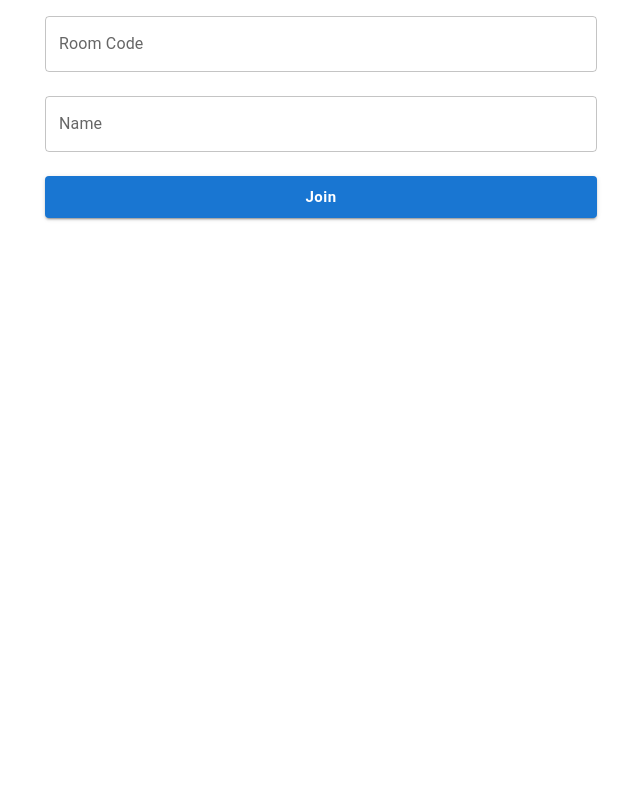
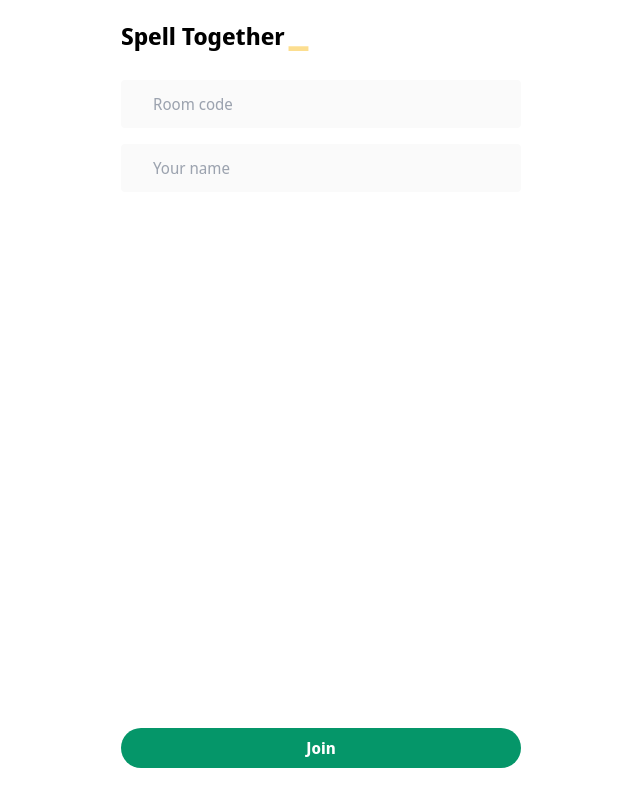
Before and after one commit to daltonscharff/spell-together, a Next.js app in the folder packages/web-client/: page / in a window 1280 px wide. Shown: the whole page, without its empty margins (319-959 px from the left). Built offline with nearby package versions, Linux system fonts and the light colour scheme.

Commit message:
exchanges mui for tailwindcss

```diff
--- /dev/null
+++ b/packages/web-client/components/Button.tsx
@@ -0,0 +1,15 @@
+import { FC, ReactChild, ReactChildren } from "react";
+
+type Props = {
+  children: ReactChildren | ReactChild;
+};
+
+const Button: FC<Props> = ({ children }) => {
+  return (
+    <button className="bg-emerald-600 text-white font-bold w-full py-2 rounded-full">
+      {children}
+    </button>
+  );
+};
+
+export default Button;
--- /dev/null
+++ b/packages/web-client/components/Header.tsx
@@ -0,0 +1,13 @@
+import { FC, useState } from "react";
+
+const Header: FC = () => {
+  const [blinker, setBlinker] = useState("▁");
+  return (
+    <div className="font-NotoSans text-2xl font-bold my-3">
+      <span>Spell Together</span>
+      <span className="text-amber-400 opacity-50 ml-1">{blinker}</span>
+    </div>
+  );
+};
+
+export default Header;
--- /dev/null
+++ b/packages/web-client/components/TextInput.tsx
@@ -0,0 +1,17 @@
+import { FC } from "react";
+
+type Props = {
+  placeholder?: string;
+};
+
+const TextInput: FC<Props> = ({ placeholder }) => {
+  return (
+    <input
+      type="text"
+      placeholder={placeholder}
+      className="w-full py-3 bg-zinc-50 rounded pl-8 pr-2"
+    />
+  );
+};
+
+export default TextInput;
--- a/packages/web-client/components/InputTextField.tsx
+++ b/packages/web-client/components/index/InputTextField.tsx
@@ -1,6 +1,4 @@
-import { Control } from "react-hook-form";
-import { Controller } from "react-hook-form";
-import TextField from "@mui/material/TextField";
+import { Controller, Control } from "react-hook-form";
 
 interface Props {
   name: string;
@@ -20,17 +18,9 @@ const InputTextField: React.FC<Props> = ({
   <Controller
     name={name}
     control={control}
+    // @ts-ignore
     render={({ field: { onChange, value }, fieldState: { invalid } }) => (
-      <TextField
-        label={label}
-        variant="outlined"
-        margin="normal"
-        value={value}
-        onChange={onChange}
-        error={invalid}
-        helperText={helperText}
-        fullWidth
-      />
+      <input type="text" value={value} onChange={onChange} />
     )}
     rules={rules}
   />
--- a/packages/web-client/pages/index.tsx
+++ b/packages/web-client/pages/index.tsx
@@ -1,11 +1,10 @@
 import type { NextPage } from "next";
 import { useRouter } from "next/router";
 import { useForm } from "react-hook-form";
-import Box from "@mui/material/Box";
-import Button from "@mui/material/Button";
-import Container from "@mui/material/Container";
-import CssBaseline from "@mui/material/CssBaseline";
-import InputTextField from "../components/InputTextField";
+import InputTextField from "../components/index/InputTextField";
+import Header from "../components/Header";
+import Button from "../components/Button";
+import TextInput from "../components/TextInput";
 
 const Home: NextPage = () => {
   const router = useRouter();
@@ -31,9 +30,15 @@ const Home: NextPage = () => {
   };
 
   return (
-    <Container component="main" maxWidth="sm">
-      <CssBaseline />
-      <Box component="form">
+    <div className="container max-w-md mx-auto h-screen pt-2 pb-8 px-6">
+      <div className="flex flex-col gap-4 h-full">
+        <Header />
+        <TextInput placeholder="Room code" />
+        <TextInput placeholder="Your name" />
+        <div className="grow" />
+        <Button>Join</Button>
+      </div>
+      {/* <form>
         <InputTextField
           name="roomCode"
           label="Room Code"
@@ -74,18 +79,11 @@ const Home: NextPage = () => {
             },
           }}
         />
-        <Button
-          onClick={handleSubmit(onSubmit)}
-          type="submit"
-          fullWidth
-          size="large"
-          variant="contained"
-          sx={{ mt: 2, mb: 2, fontWeight: 700, textTransform: "none" }}
-        >
+        <button onClick={handleSubmit(onSubmit)} type="submit">
           Join
-        </Button>
-      </Box>
-    </Container>
+        </button>
+      </form> */}
+    </div>
   );
 };
 
--- /dev/null
+++ b/packages/web-client/postcss.config.js
@@ -0,0 +1,6 @@
+module.exports = {
+  plugins: {
+    tailwindcss: {},
+    autoprefixer: {},
+  },
+}
--- a/packages/web-client/styles/globals.css
+++ b/packages/web-client/styles/globals.css
@@ -1,19 +1,4 @@
-@import url("https://fonts.googleapis.com/css2?family=Public+Sans:wght@400;600&display=swap");
-
-html,
-body {
-  /* padding: 0;
-  margin: 0; */
-  font-family: "Public Sans", -apple-system, BlinkMacSystemFont, Segoe UI,
-    Roboto, Oxygen, Ubuntu, Cantarell, Fira Sans, Droid Sans, Helvetica Neue,
-    sans-serif;
-}
-
-/* a {
-  color: inherit;
-  text-decoration: none;
-}
-
-* {
-  box-sizing: border-box;
-} */
+@import url("https://fonts.googleapis.com/css2?family=Noto+Sans+Display:wght@300;700&display=swap");
+@tailwind base;
+@tailwind components;
+@tailwind utilities;
--- /dev/null
+++ b/packages/web-client/tailwind.config.js
@@ -0,0 +1,17 @@
+const defaultTheme = require("tailwindcss/defaultTheme");
+
+module.exports = {
+  content: [
+    "./pages/**/*.{js,ts,jsx,tsx}",
+    "./components/**/*.{js,ts,jsx,tsx}",
+  ],
+  theme: {
+    extend: {
+      fontFamily: {
+        NotoSans: ["Noto Sans Display", "sans-serif"],
+        sans: ["Noto Sans Display", ...defaultTheme.fontFamily.sans],
+      },
+    },
+  },
+  plugins: [],
+};
```
Also changed, not shown: packages/web-client/package.json (+3 -4 lines), 2 other files (tests, documents, lock files or other folders).
